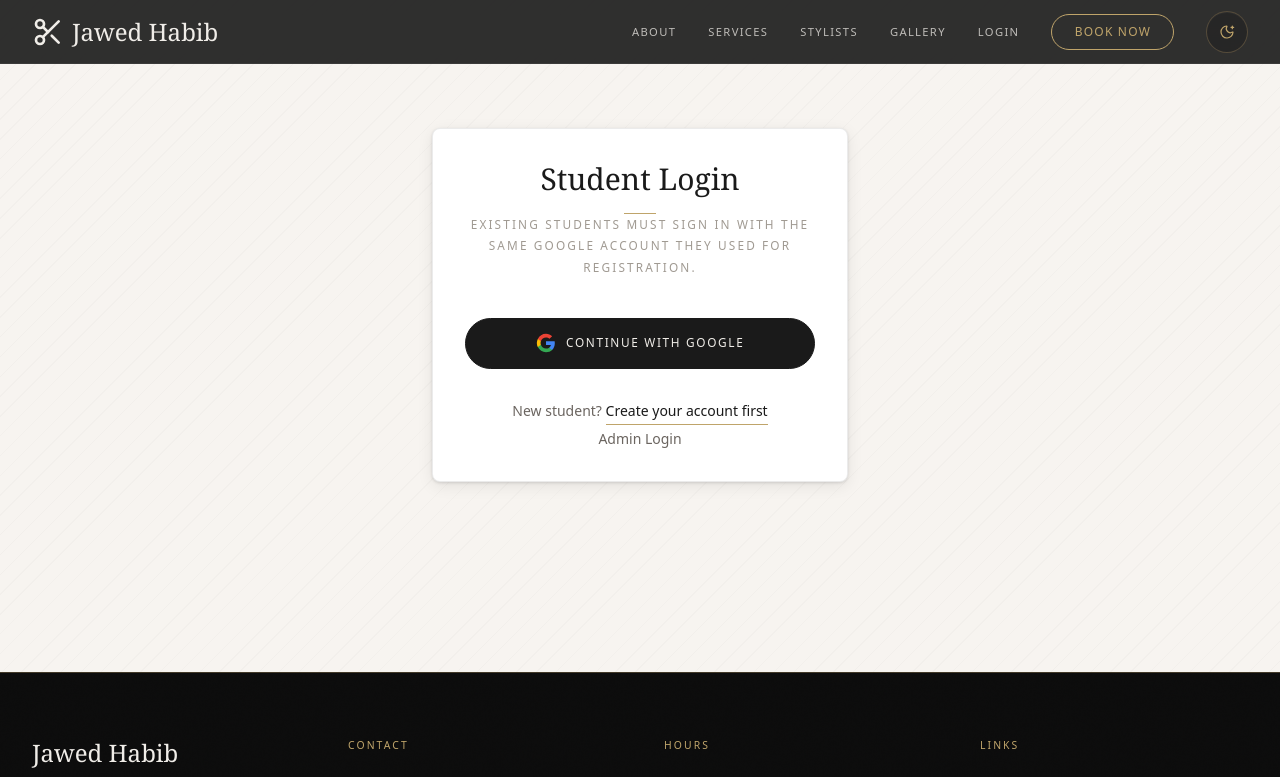
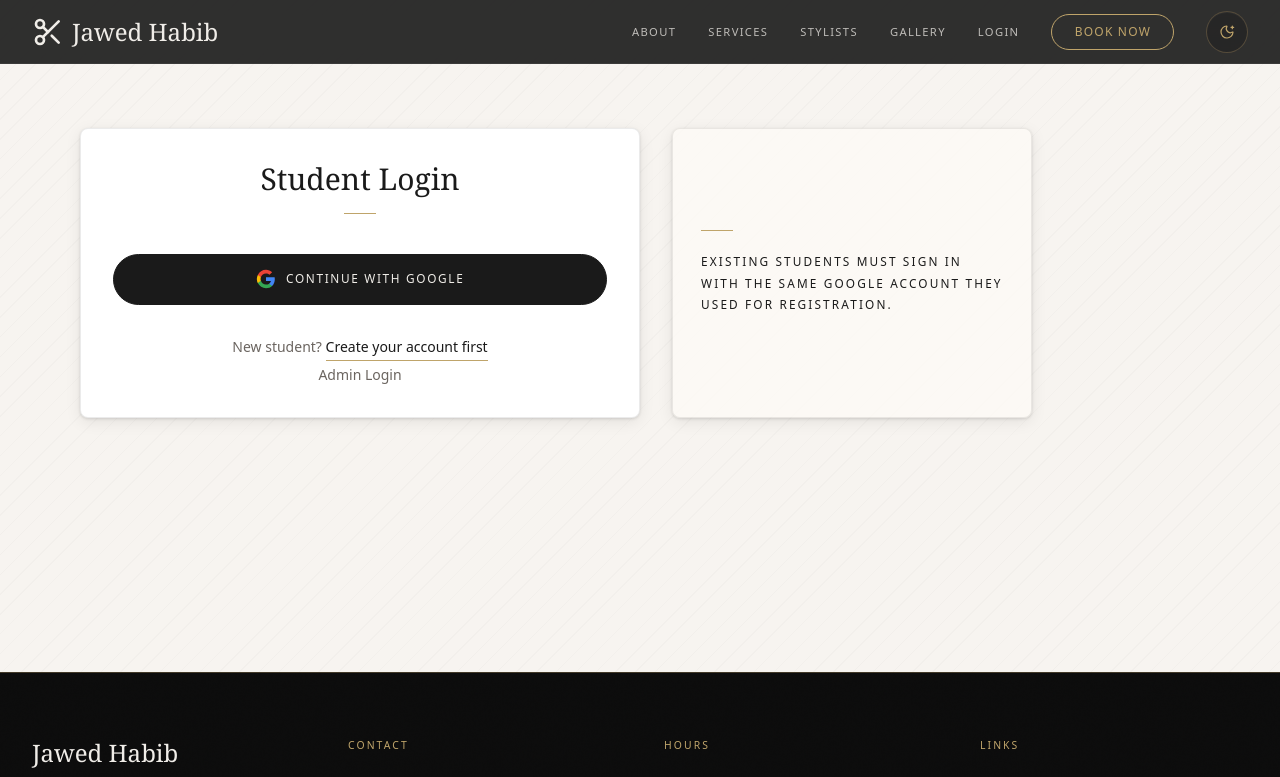
Before and after one commit to AryamAman/jawedhabib, a React (Vite) app: page /login in a window 1280 px wide. Shown: the top 777 px of the page. Built offline with nearby package versions, Linux system fonts and the light colour scheme.

Commit message:
Move auth guidance outside cards

```diff
--- a/src/index.css
+++ b/src/index.css
@@ -491,6 +491,44 @@
   text-transform: uppercase;
 }
 
+.auth-layout {
+  display: grid;
+  gap: 1.5rem;
+  align-items: start;
+}
+
+.auth-message-panel {
+  display: flex;
+  flex-direction: column;
+  justify-content: center;
+  min-height: 100%;
+  padding: 2rem 1.75rem;
+  border: 1px solid var(--border-light);
+  border-radius: var(--radius-md);
+  background: color-mix(in srgb, var(--surface-card-muted) 92%, transparent);
+  box-shadow: var(--shadow-card);
+}
+
+.auth-message-panel .editorial-divider {
+  margin: 0 0 1.25rem;
+}
+
+.auth-message-panel .auth-subtitle {
+  max-width: 30rem;
+  color: var(--text-dark);
+}
+
+@media (min-width: 1024px) {
+  .auth-layout {
+    grid-template-columns: minmax(0, 560px) minmax(280px, 360px);
+    gap: 2rem;
+  }
+
+  .auth-message-panel {
+    min-height: 100%;
+  }
+}
+
 .hero-shell {
   position: relative;
   isolation: isolate;
--- a/src/pages/Login.tsx
+++ b/src/pages/Login.tsx
@@ -58,7 +58,8 @@
 
   return (
     <div className="page-shell section-light min-h-[calc(100vh-8rem)]">
-      <div className="mx-auto max-w-md px-4 py-32">
+      <div className="mx-auto max-w-6xl px-4 py-24 lg:py-32">
+        <div className="auth-layout">
           <motion.div
             initial={{ opacity: 0, y: 20 }}
             animate={{ opacity: 1, y: 0 }}
@@ -66,10 +67,7 @@
           >
             <div className="text-center mb-10">
               <h1 className="section-heading text-3xl font-serif mb-4">Student Login</h1>
-          <div className="editorial-divider mb-6"></div>
-          <p className="auth-subtitle">
-            Existing students must sign in with the same Google account they used for registration.
-          </p>
+              <div className="editorial-divider mb-2"></div>
             </div>
 
             <button
@@ -107,6 +105,18 @@
               </div>
             </div>
           </motion.div>
+
+          <motion.aside
+            initial={{ opacity: 0, x: 16 }}
+            animate={{ opacity: 1, x: 0 }}
+            className="auth-message-panel"
+          >
+            <div className="editorial-divider"></div>
+            <p className="auth-subtitle">
+              Existing students must sign in with the same Google account they used for registration.
+            </p>
+          </motion.aside>
+        </div>
       </div>
     </div>
   );
--- a/src/pages/Signup.tsx
+++ b/src/pages/Signup.tsx
@@ -51,7 +51,8 @@
 
   return (
     <div className="page-shell section-light-alt min-h-[calc(100vh-8rem)]">
-      <div className="mx-auto max-w-md px-4 py-24">
+      <div className="mx-auto max-w-6xl px-4 py-24">
+        <div className="auth-layout">
           <motion.div
             initial={{ opacity: 0, y: 20 }}
             animate={{ opacity: 1, y: 0 }}
@@ -59,10 +60,7 @@
           >
             <div className="text-center mb-10">
               <h1 className="section-heading text-3xl font-serif mb-4">Student Sign Up</h1>
-          <div className="editorial-divider mb-6"></div>
-          <p className="auth-subtitle">
-            Use your BITS Pilani Google account first. Right after verification, we&apos;ll ask for your phone number before your account is fully active.
-          </p>
+              <div className="editorial-divider mb-2"></div>
             </div>
 
             <button
@@ -95,11 +93,25 @@
               <div>
                 Already registered? <Link to="/login" className="border-b border-[color:var(--accent-gold)] pb-1 text-[color:var(--text-dark)]">Sign in here</Link>
               </div>
-          <p className="text-xs uppercase tracking-[0.18em] text-[color:var(--text-secondary)]">
+            </div>
+          </motion.div>
+
+          <motion.aside
+            initial={{ opacity: 0, x: 16 }}
+            animate={{ opacity: 1, x: 0 }}
+            className="auth-message-panel"
+          >
+            <div className="editorial-divider"></div>
+            <div className="space-y-5">
+              <p className="auth-subtitle">
+                Use your BITS Pilani Google account first. Right after verification, we&apos;ll ask for your phone number before your account is fully active.
+              </p>
+              <p className="auth-subtitle">
                 Only `@pilani.bits-pilani.ac.in` student email IDs are allowed.
               </p>
             </div>
-      </motion.div>
+          </motion.aside>
+        </div>
       </div>
     </div>
   );
```
Lines whose indentation alone changed are shown as unchanged.
